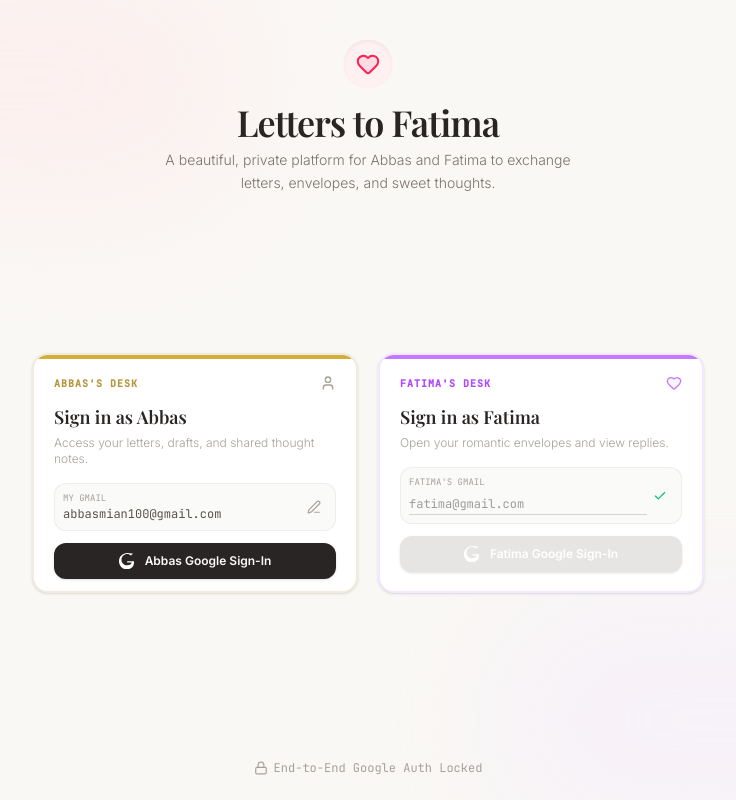
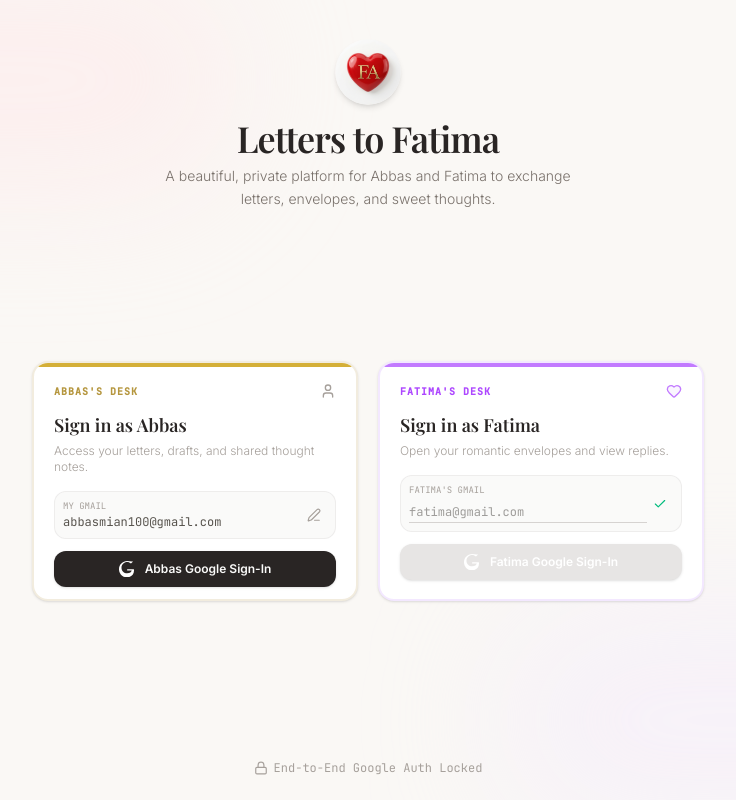
Before and after one commit to mianabbas2224-bit/Letters-to-Fatima, a React (Vite) app: page / in a window 1280 px wide. Shown: the whole page, without its empty margins (272-1008 px from the left). Built offline with nearby package versions, Linux system fonts and the light colour scheme; no server answers; the database is empty; a web font is replaced by a local one.

Commit message:
feat: replace heart icon with custom imagery
Update the application branding by replacing the generic heart icon with a custom glossy heart asset in the header and navigation components.

```diff
--- a/index.html
+++ b/index.html
@@ -3,7 +3,8 @@
   <head>
     <meta charset="UTF-8" />
     <meta name="viewport" content="width=device-width, initial-scale=1.0" />
-    <title>My Google AI Studio App</title>
+    <title>Letters to Fatima</title>
+    <link rel="icon" type="image/jpeg" href="/src/assets/images/glossy_heart_icon_1782397977660.jpg" />
   </head>
   <body>
     <div id="root"></div>
--- a/src/components/Login.tsx
+++ b/src/components/Login.tsx
@@ -89,9 +89,14 @@ export default function Login({ isAccessDenied, deniedEmail, onClearDenial }: Lo
         <motion.div
           animate={{ scale: [1, 1.08, 1] }}
           transition={{ repeat: Infinity, duration: 2.5, ease: "easeInOut" }}
-          className="w-12 h-12 bg-rose-50 rounded-full flex items-center justify-center text-rose-500 mb-3 shadow-inner"
+          className="w-16 h-16 rounded-full flex items-center justify-center mb-3 overflow-hidden shadow-md"
         >
-          <Heart className="w-6 h-6 fill-rose-500/10" />
+          <img
+            src="/src/assets/images/glossy_heart_icon_1782397977660.jpg"
+            alt="Glossy Heart Icon"
+            className="w-full h-full object-cover"
+            referrerPolicy="no-referrer"
+          />
         </motion.div>
 
         <h1 className="font-serif text-3xl sm:text-4xl font-semibold text-stone-800 tracking-tight leading-tight">
--- a/src/components/Navigation.tsx
+++ b/src/components/Navigation.tsx
@@ -31,8 +31,13 @@ export default function Navigation({ activeView, onViewChange, spaceConfig, curr
         {/* Row 1: Brand Header and Mobile Logout */}
         <div className="flex items-center justify-between w-full md:w-auto">
           <div className="flex items-center gap-2.5">
-            <div className="w-8 h-8 bg-rose-50 rounded-full flex items-center justify-center text-rose-500 shadow-sm shrink-0">
-              <Heart className="w-4 h-4 fill-rose-500/10" />
+            <div className="w-8 h-8 rounded-full flex items-center justify-center shadow-sm shrink-0 overflow-hidden">
+              <img
+                src="/src/assets/images/glossy_heart_icon_1782397977660.jpg"
+                alt="Glossy Heart"
+                className="w-full h-full object-cover"
+                referrerPolicy="no-referrer"
+              />
             </div>
             <div>
               <div className="font-serif text-base font-semibold text-stone-800 whitespace-nowrap">
```
Also changed, not shown: src/assets/images/glossy_heart_icon_1782397977660.jpg (added).
